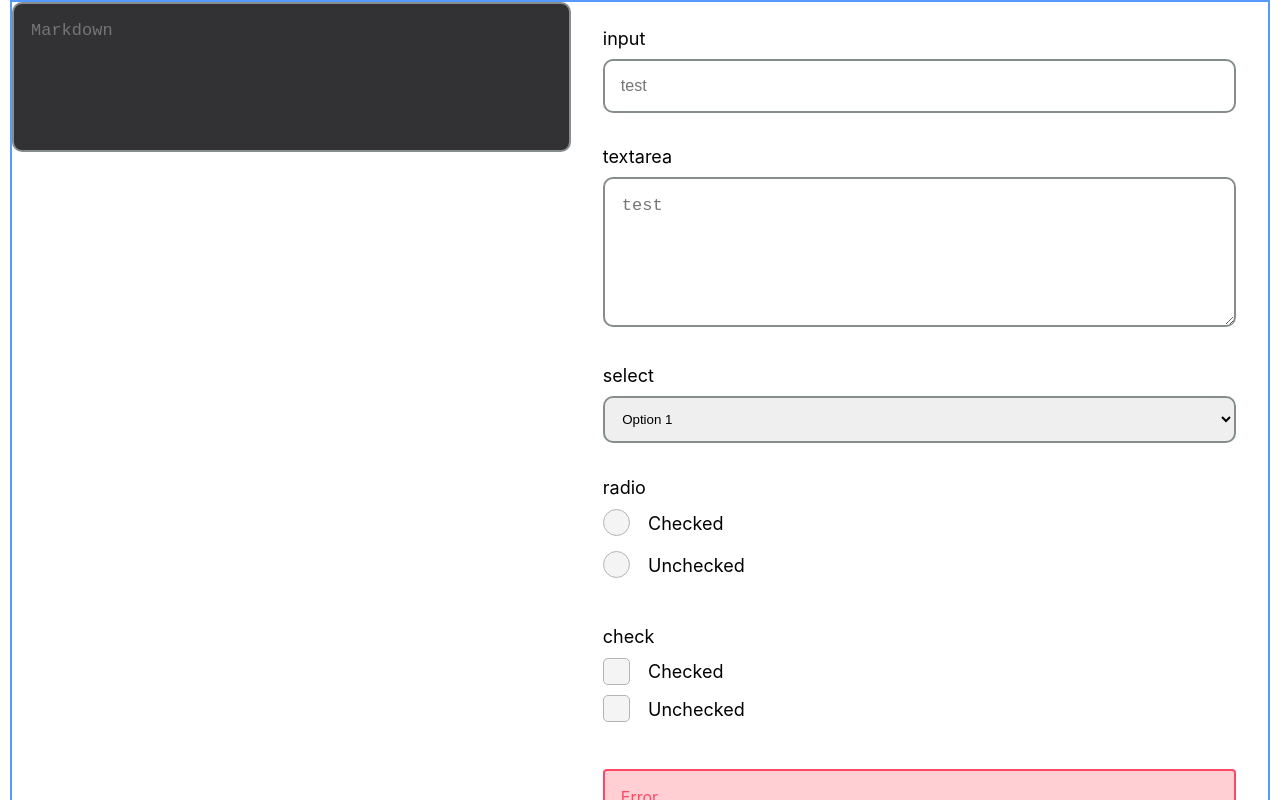
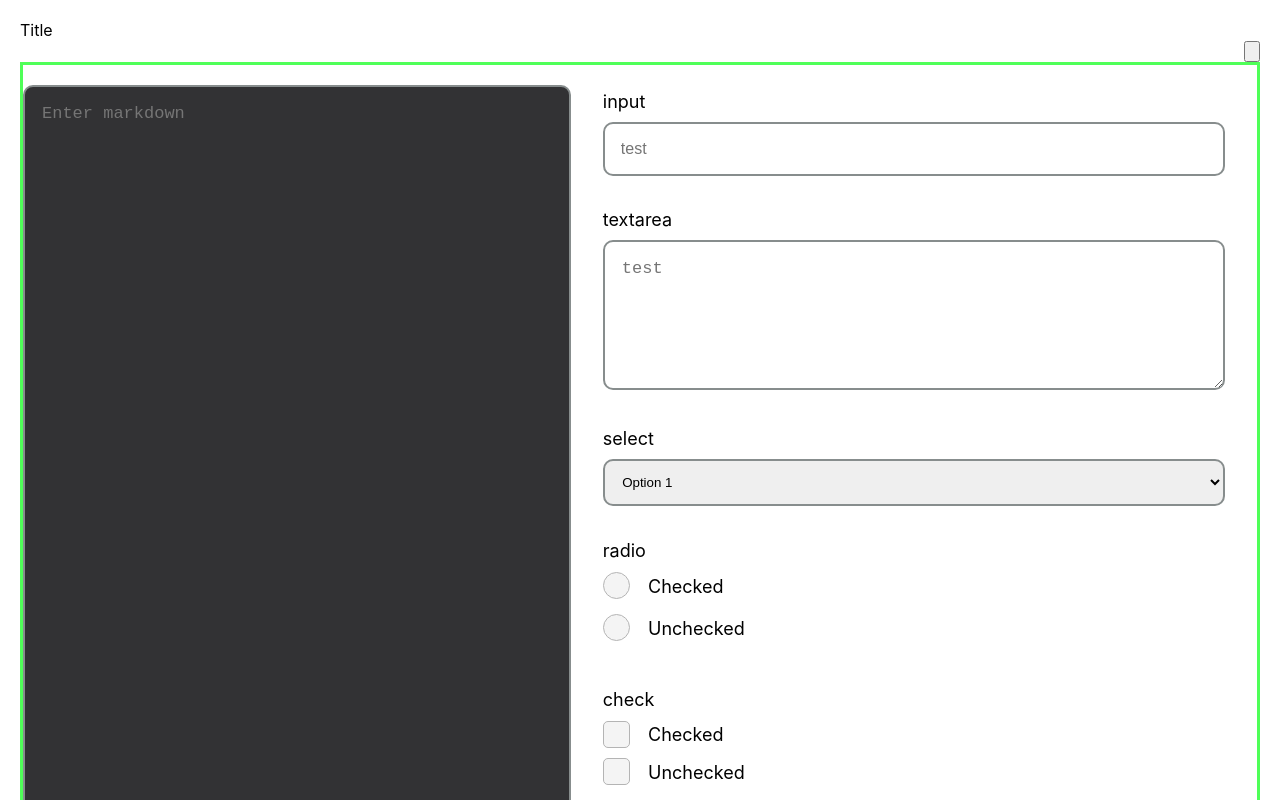
Before and after one commit to FrostyMemes/template-service-client, a React (Create React App) app: page /Editor in a window 1280 px wide. Shown: the top 800 px of the page. Built offline with nearby package versions, Linux system fonts and the light colour scheme; no server answers.

Commit message:
feat: created prototype css page of Editor

```diff
--- a/src/components/pages/Editor/EditorPage.jsx
+++ b/src/components/pages/Editor/EditorPage.jsx
@@ -43,17 +43,24 @@ const EditorPage = () => {
     }, [debouncedRenderTerm])
 
     return (
+        <div className={classes.editorPage}>
+            <div className={classes.info}>
+                Title
+            </div>
+            <div className={classes.control}>
+                <div className={classes.controlButtons}>
+                    <input type="button"/>
+                </div>
+            </div>
             <div className={classes.editor}>
                 <div className={classes.editorArea}>
-                <div className={classes.blockArea}>
                         <div className={classes.markdownArea}>
                             <MarkdownArea onChange={markdown => setMarkdown(markdown)}/>
                         </div>
-                </div>
-                <div className={classes.blockArea}>
                         <div className={classes.renderArea}>
                             <Template markup={mdRender}/>
                         </div>
+
                 </div>
             </div>
         </div>
--- a/src/components/pages/Editor/EditorPage.module.scss
+++ b/src/components/pages/Editor/EditorPage.module.scss
@@ -1,23 +1,49 @@
+.editorPage{
+  display: flex;
+  flex-direction: column;
+  margin-right: 20px;
+  margin-left: 20px;
+  height: 100vh;
+}
+
+.info{
+  flex: 1 1 auto;
+  margin-top: 20px;
+}
+
+.control{
+  flex: 1 0 auto;
+  margin-left: auto;
+  margin-right: 0;
+
+}
+
+.controlButtons{
+
+}
+
 .editor{
-  margin-left: 10px;
-  margin-right: 10px;
+  flex: 1 0 auto;
+  border: 3px solid rgba(0, 255, 14, 0.69);
 }
 
 .editorArea{
   display: flex;
   justify-content: center;
-  border: 2px solid rgba(12, 109, 255, 0.69);
+  width: auto;
+  height: 100%;
 
 }
 
-.blockArea{
+.markdownArea{
   flex-grow: 1;
-}
+  margin-top: 20px;
+  width: auto;
 
-.markdownArea{
-  width: auto;
 }
 
 .renderArea{
+  flex-grow: 1;
   width: auto;
+  overflow-y: auto;
 }
--- a/src/components/ui/MarkdownArea/MarkdownArea.jsx
+++ b/src/components/ui/MarkdownArea/MarkdownArea.jsx
@@ -4,15 +4,9 @@ import classes from "./MarkdownArea.module.css";
 const MarkdownArea = ({onChange}) => {
 
     return (
-
         <div className={classes.MarkdownAreaBlock}>
-{/*            <textarea placeholder={process.env.REACT_APP_BACKEND_ADDRESS}
-                      onChange={(e) => onChange(e.target.value)}>
-            </textarea>*/}
-      <textarea placeholder="Markdown">
-            </textarea>
+          <textarea placeholder="Enter markdown"/>
         </div>
-
     )
 }
 
--- a/src/components/ui/MarkdownArea/MarkdownArea.module.css
+++ b/src/components/ui/MarkdownArea/MarkdownArea.module.css
@@ -1,6 +1,6 @@
 .MarkdownAreaBlock {
     width: auto;
-    height: auto;
+    height: 100%;
 }
 
 
@@ -8,7 +8,8 @@
     background-color: #323234;
     color: #e55200;
     font-size: 17px;
+    display: block;
+    height: 100%;
     width: 100%;
-    padding: 1em 1em;
     resize: none;
 }
```
Lines whose indentation alone changed are shown as unchanged.
